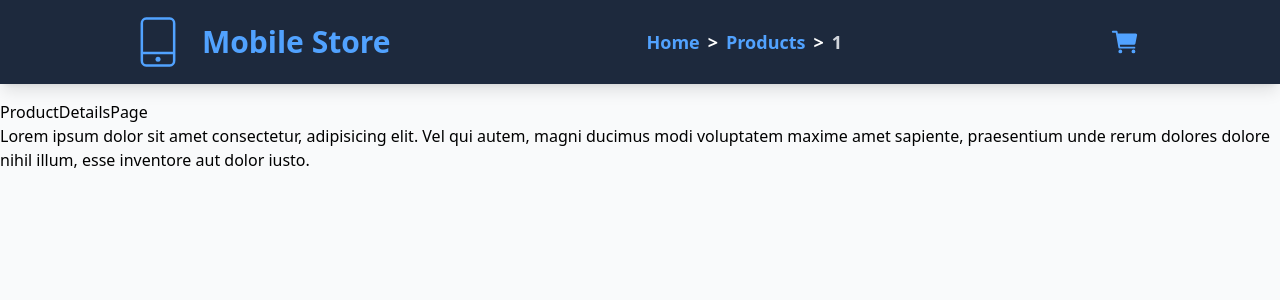
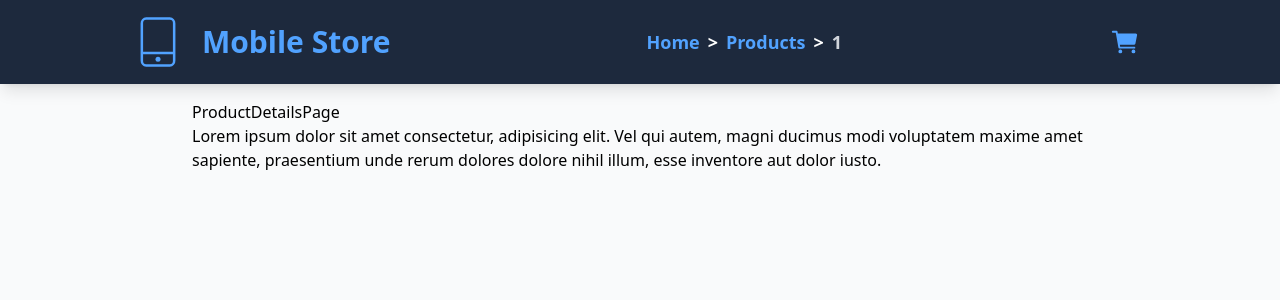
Before and after one commit to Dedevnull/mobile-store, a React (Vite) app: page /products/1 in a window 1280 px wide. Shown: the top 300 px of the page. Built offline with nearby package versions, Linux system fonts and the light colour scheme; no server answers.

Commit message:
Set margin to all layuot and fix alt value on ProductCard  component

```diff
--- a/src/App.jsx
+++ b/src/App.jsx
@@ -5,7 +5,7 @@ const App = () => (
   <>
     <div className='min-h-screen flex flex-col bg-gray-50'>
       <Header />
-      <div className='min-h-screen pt-25'>
+      <div className='min-h-screen xl:px-[15%] pt-25'>
         <AppRoutes />
       </div>
     </div>
--- a/src/components/ProductCard.jsx
+++ b/src/components/ProductCard.jsx
@@ -1,21 +1,20 @@
 import React from 'react';
 import { Link } from 'react-router';
-import { AddToCardButton } from './AddToCardButton';
 
 export const ProductCard = ({ product }) => {
-    const { id, name, brand, model, price, imgUrl } = product;
+    const { id, brand, model, price, imgUrl } = product;
     return (
         <Link to={`/products/${id}`} className="bg-white rounded-lg shadow-md overflow-hidden flex flex-col hover:shadow-xl transition duration-300">
             <div className='flex justify-center w-full'>
                 <img
                     src={imgUrl}
-                    alt={name}
+                    alt={model}
                     className="w-full max-w-50 object-cover"
                 />
             </div>
             <div className="p-4 flex flex-col flex-grow">
                 <h2 className="text-lg font-semibold text-gray-600">{brand}, {model}</h2>
-                    <p className="text-gray-800 text-lg font-semibold mt-2 flex-grow">{price === "" ? "" : `${price} €`}</p>
+                <p className="text-gray-800 text-lg font-semibold mt-2 flex-grow">{price === "" ? "" : `${price} €`}</p>
             </div>
         </Link>
     );
```
